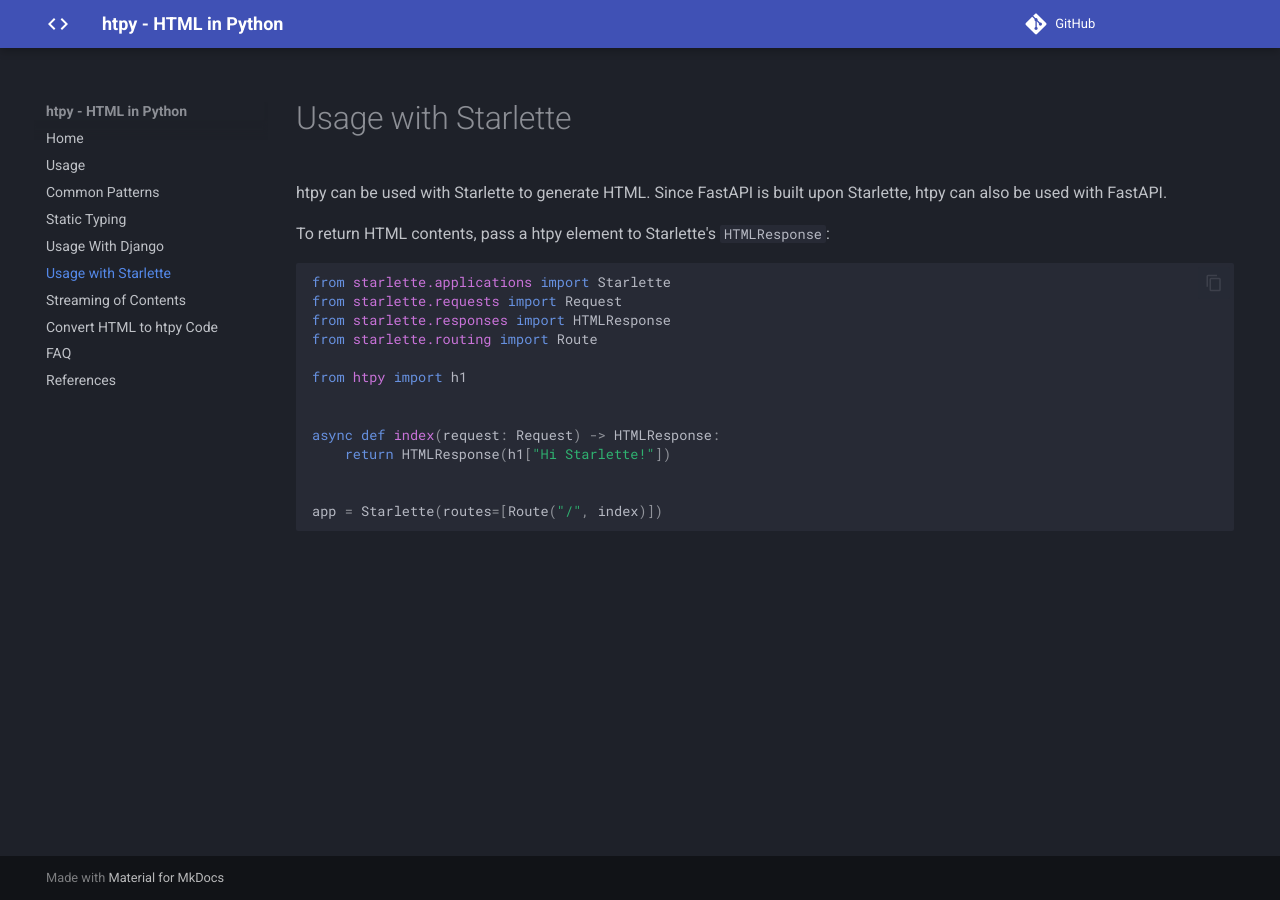
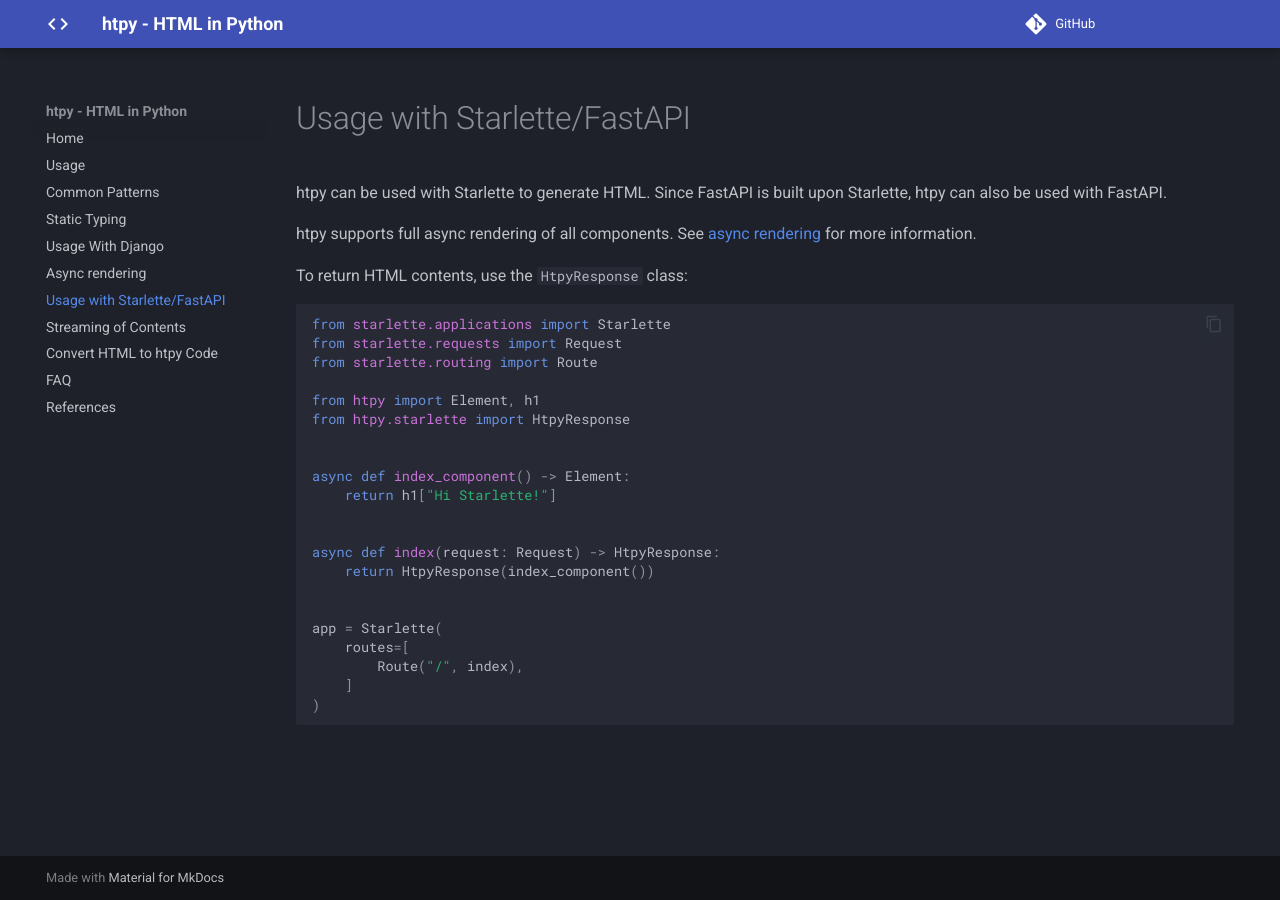
Before and after one commit to pelme/htpy, an MkDocs documentation site: the page built from docs/starlette.md, in a window 1280 px wide. Built offline with MkDocs 1.6.1 and Material for MkDocs 9.7.7, drawn with Linux system fonts in a browser that asks for light colours; comment, search, counter and statistics services are not loaded.

Commit message:
Async/starlette docs.

````diff
--- a/docs/starlette.md
+++ b/docs/starlette.md
@@ -1,21 +1,31 @@
-# Usage with Starlette
+# Usage with Starlette/FastAPI
 
 htpy can be used with Starlette to generate HTML. Since FastAPI is built upon Starlette, htpy can also be used with FastAPI.
 
-To return HTML contents, pass a htpy element to Starlette's `HTMLResponse`:
+htpy supports full async rendering of all components. See [async rendering](async.md) for more information.
+
+To return HTML contents, use the `HtpyResponse` class:
 
 ```py
 from starlette.applications import Starlette
 from starlette.requests import Request
-from starlette.responses import HTMLResponse
 from starlette.routing import Route
 
-from htpy import h1
+from htpy import Element, h1
+from htpy.starlette import HtpyResponse
 
 
-async def index(request: Request) -> HTMLResponse:
-    return HTMLResponse(h1["Hi Starlette!"])
+async def index_component() -> Element:
+    return h1["Hi Starlette!"]
 
 
-app = Starlette(routes=[Route("/", index)])
+async def index(request: Request) -> HtpyResponse:
+    return HtpyResponse(index_component())
+
+
+app = Starlette(
+    routes=[
+        Route("/", index),
+    ]
+)
 ```
--- a/mkdocs.yml
+++ b/mkdocs.yml
@@ -15,6 +15,7 @@
   - common-patterns.md
   - static-typing.md
   - django.md
+  - async.md
   - starlette.md
   - streaming.md
   - html2htpy.md
````
Also changed, not shown: docs/README.md (+2 -0 lines), docs/async.md (added, +83 -0 lines), 4 other files.
